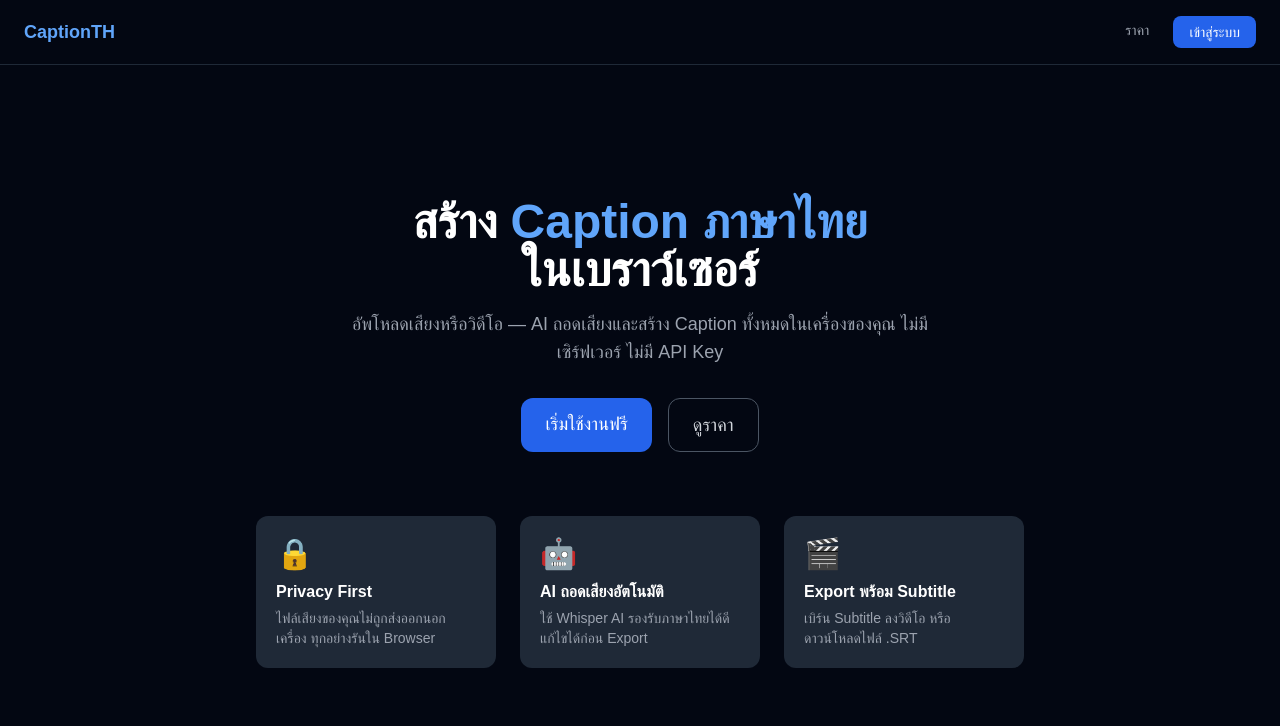
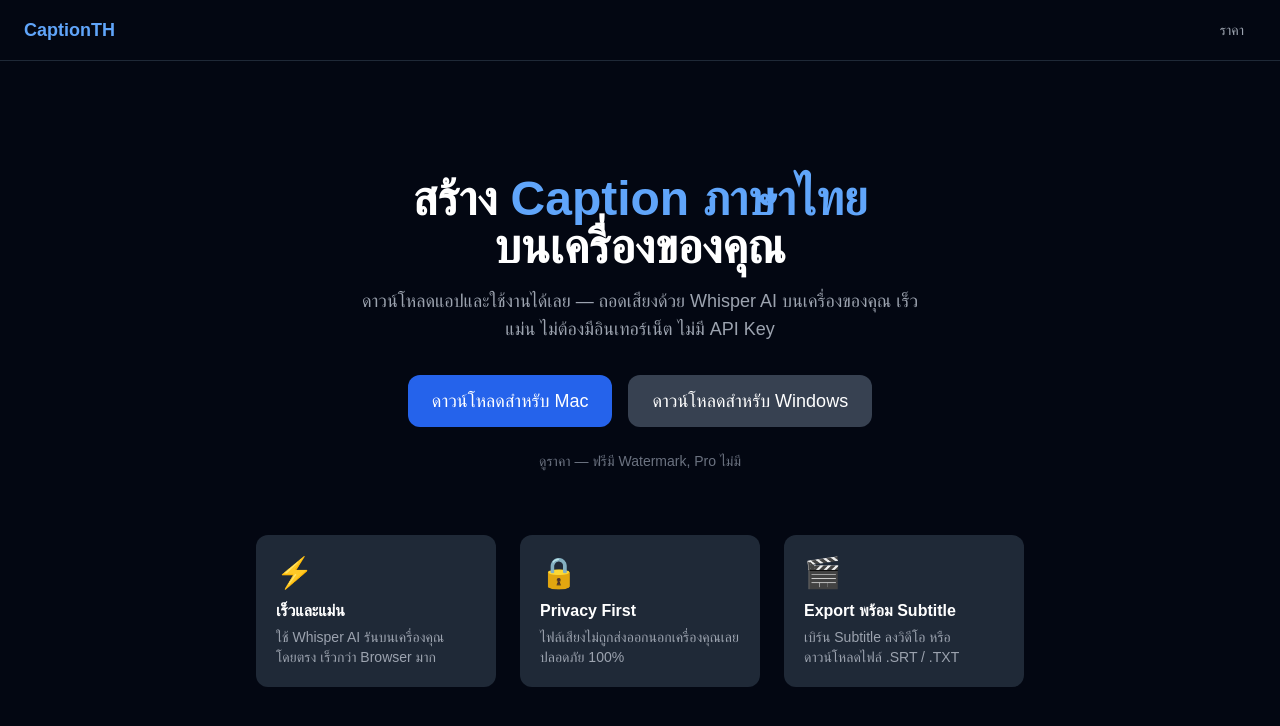
Before and after one commit to ToniKroosome/caption-th-web, a Next.js app: page / in a window 1280 px wide. Shown: the top 726 px of the page. Built offline with nearby package versions, Linux system fonts and the light colour scheme; no server answers.

Commit message:
Add /api/validate-key endpoint + update landing page to download buttons

```diff
--- /dev/null
+++ b/app/api/validate-key/route.ts
@@ -0,0 +1,16 @@
+import { NextRequest, NextResponse } from "next/server";
+
+// Keys are stored as VALID_KEYS env var: comma-separated UUIDs
+// e.g. VALID_KEYS=abc-123,def-456
+function getValidKeys(): Set<string> {
+  const raw = process.env.VALID_KEYS ?? "";
+  return new Set(raw.split(",").map(k => k.trim()).filter(Boolean));
+}
+
+export async function GET(req: NextRequest) {
+  const key = req.nextUrl.searchParams.get("key") ?? "";
+  if (!key) return NextResponse.json({ valid: false, reason: "no key" });
+
+  const valid = getValidKeys().has(key);
+  return NextResponse.json({ valid });
+}
--- a/app/page.tsx
+++ b/app/page.tsx
@@ -1,53 +1,48 @@
 import Link from "next/link";
-import { auth } from "@clerk/nextjs/server";
 
-export default async function Home() {
-  const { userId } = await auth();
-  const isSignedIn = !!userId;
-
+export default function Home() {
   return (
     <div className="min-h-screen bg-gray-950 text-white flex flex-col">
       <header className="border-b border-gray-800 px-6 py-4 flex items-center justify-between">
         <span className="text-lg font-bold text-blue-400">CaptionTH</span>
         <div className="flex gap-3">
           <Link href="/pricing" className="text-sm text-gray-400 hover:text-white px-3 py-1">ราคา</Link>
-          {isSignedIn ? (
-            <Link href="/tool" className="text-sm bg-blue-600 hover:bg-blue-500 px-4 py-1.5 rounded-lg">เปิดโปรแกรม</Link>
-          ) : (
-            <Link href="/sign-in" className="text-sm bg-blue-600 hover:bg-blue-500 px-4 py-1.5 rounded-lg">เข้าสู่ระบบ</Link>
-          )}
         </div>
       </header>
 
       <main className="flex-1 flex flex-col items-center justify-center text-center px-4 py-20">
         <h1 className="text-5xl font-bold mb-4">
           สร้าง <span className="text-blue-400">Caption ภาษาไทย</span>
-          <br />ในเบราว์เซอร์
+          <br />บนเครื่องของคุณ
         </h1>
         <p className="text-gray-400 text-lg max-w-xl mb-8">
-          อัพโหลดเสียงหรือวิดีโอ — AI ถอดเสียงและสร้าง Caption ทั้งหมดในเครื่องของคุณ
-          ไม่มีเซิร์ฟเวอร์ ไม่มี API Key
+          ดาวน์โหลดแอปและใช้งานได้เลย — ถอดเสียงด้วย Whisper AI บนเครื่องของคุณ
+          เร็ว แม่น ไม่ต้องมีอินเทอร์เน็ต ไม่มี API Key
         </p>
-        <div className="flex gap-4">
-          {isSignedIn ? (
-            <Link href="/tool" className="bg-blue-600 hover:bg-blue-500 px-6 py-3 rounded-xl font-medium text-lg">
-              เปิดโปรแกรม
-            </Link>
-          ) : (
-            <Link href="/sign-up" className="bg-blue-600 hover:bg-blue-500 px-6 py-3 rounded-xl font-medium text-lg">
-              เริ่มใช้งานฟรี
-            </Link>
-          )}
-          <Link href="/pricing" className="border border-gray-600 hover:border-gray-400 px-6 py-3 rounded-xl font-medium text-lg text-gray-300">
-            ดูราคา
-          </Link>
+
+        <div className="flex gap-4 flex-wrap justify-center mb-4">
+          <a
+            href="https://github.com/ToniKroosome/caption-th-web/releases/latest/download/CaptionTH-Mac.dmg"
+            className="bg-blue-600 hover:bg-blue-500 px-6 py-3 rounded-xl font-medium text-lg flex items-center gap-2"
+          >
+             ดาวน์โหลดสำหรับ Mac
+          </a>
+          <a
+            href="https://github.com/ToniKroosome/caption-th-web/releases/latest/download/CaptionTH-Windows.exe"
+            className="bg-gray-700 hover:bg-gray-600 px-6 py-3 rounded-xl font-medium text-lg flex items-center gap-2"
+          >
+             ดาวน์โหลดสำหรับ Windows
+          </a>
         </div>
+        <Link href="/pricing" className="text-sm text-gray-500 hover:text-gray-300 mt-2">
+          ดูราคา — ฟรีมี Watermark, Pro ไม่มี
+        </Link>
 
         <div className="mt-16 grid grid-cols-1 md:grid-cols-3 gap-6 max-w-3xl w-full text-left">
           {[
-            { icon: "🔒", title: "Privacy First", desc: "ไฟล์เสียงของคุณไม่ถูกส่งออกนอกเครื่อง ทุกอย่างรันใน Browser" },
-            { icon: "🤖", title: "AI ถอดเสียงอัตโนมัติ", desc: "ใช้ Whisper AI รองรับภาษาไทยได้ดี แก้ไขได้ก่อน Export" },
-            { icon: "🎬", title: "Export พร้อม Subtitle", desc: "เบิร์น Subtitle ลงวิดีโอ หรือดาวน์โหลดไฟล์ .SRT" },
+            { icon: "⚡", title: "เร็วและแม่น", desc: "ใช้ Whisper AI รันบนเครื่องคุณโดยตรง เร็วกว่า Browser มาก" },
+            { icon: "🔒", title: "Privacy First", desc: "ไฟล์เสียงไม่ถูกส่งออกนอกเครื่องคุณเลย ปลอดภัย 100%" },
+            { icon: "🎬", title: "Export พร้อม Subtitle", desc: "เบิร์น Subtitle ลงวิดีโอ หรือดาวน์โหลดไฟล์ .SRT / .TXT" },
           ].map((f) => (
             <div key={f.title} className="bg-gray-800 rounded-xl p-5">
               <div className="text-3xl mb-2">{f.icon}</div>
```
